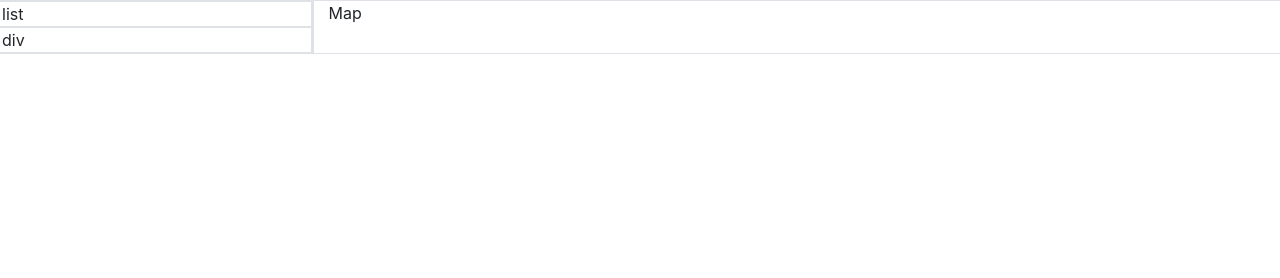
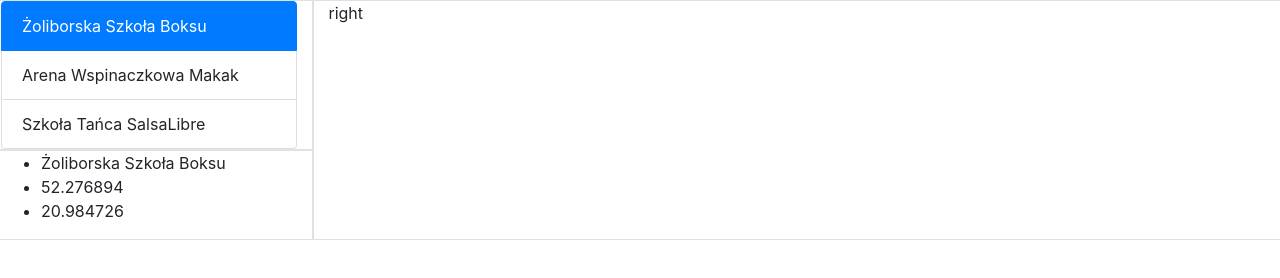
Before and after one commit to vortex-ninja/fsnd-neighborhood-map, a plain HTML site: page index.html in a window 1280 px wide. Drawn offline with nearby package versions, Linux system fonts and the light colour scheme.

Commit message:
Add basic layout

```diff
--- a/index.html
+++ b/index.html
@@ -11,21 +11,37 @@
     <title>Neighbourhood Map</title>
   </head>
   <body>
-    <div class="fluid-container">
-      <div class="row">
-        <div class="col-sm-3 border">
+  <div class="fluid-container">
+    <div class="row">
+      <div class="col-sm-3">
           <div class="row">
-            <div class="col-sm-12 border">list</div>
+            <div class="col-sm-12 border">
+              <ul data-bind="foreach: locations" class="list-group">
+
+                <li class="list-group-item"
+                    data-bind="text: title,
+                               click: $root.chooseLocation,
+                               css: { active: title == $root.chosenLocation().title }"></li>
+              </ul>
+            </div>
           </div>
           <div class="row">
-            <div class="col-sm-12 border">div</div>
+            <div class="col-sm-12 border">
+              <ul data-bind="with: chosenLocation">
+                <li data-bind="text: title"></li>
+                <li data-bind="text: location.lat"></li>
+                <li data-bind="text: location.lng"></li>
+
+              </ul>
+            </div>
           </div>
-        </div>
-        <div class="col-sm-9 border">
-          Map
-        </div>
       </div>
+      <div class="col-sm-9 border">right</div>
+
+
     </div>
+
+  </div>
 
 
     <!-- Optional JavaScript -->
--- a/js/app.js
+++ b/js/app.js
@@ -0,0 +1,33 @@
+const locations = [
+    {
+        title: 'Żoliborska Szkoła Boksu',
+        location: {lat: 52.276894, lng: 20.984726}
+    },
+    {
+        title: 'Arena Wspinaczkowa Makak',
+        location: {lat: 52.297340, lng: 20.906519}
+    },
+    {
+        title: 'Szkoła Tańca SalsaLibre',
+        location: {lat: 52.261050, lng: 20.970574}
+    }
+];
+
+// Main viewmodel for the screen
+function NeighborhoodMapViewModel() {
+
+    // Data
+
+    var self = this;
+    self.locations = locations;
+    self.chosenLocation = ko.observable();
+
+    // Behaviours
+    self.chooseLocation = function(location) {
+        self.chosenLocation(location);
+        console.log(location);
+    }
+    self.chosenLocation(self.locations[0]);
+}
+
+ko.applyBindings(new NeighborhoodMapViewModel());
```
